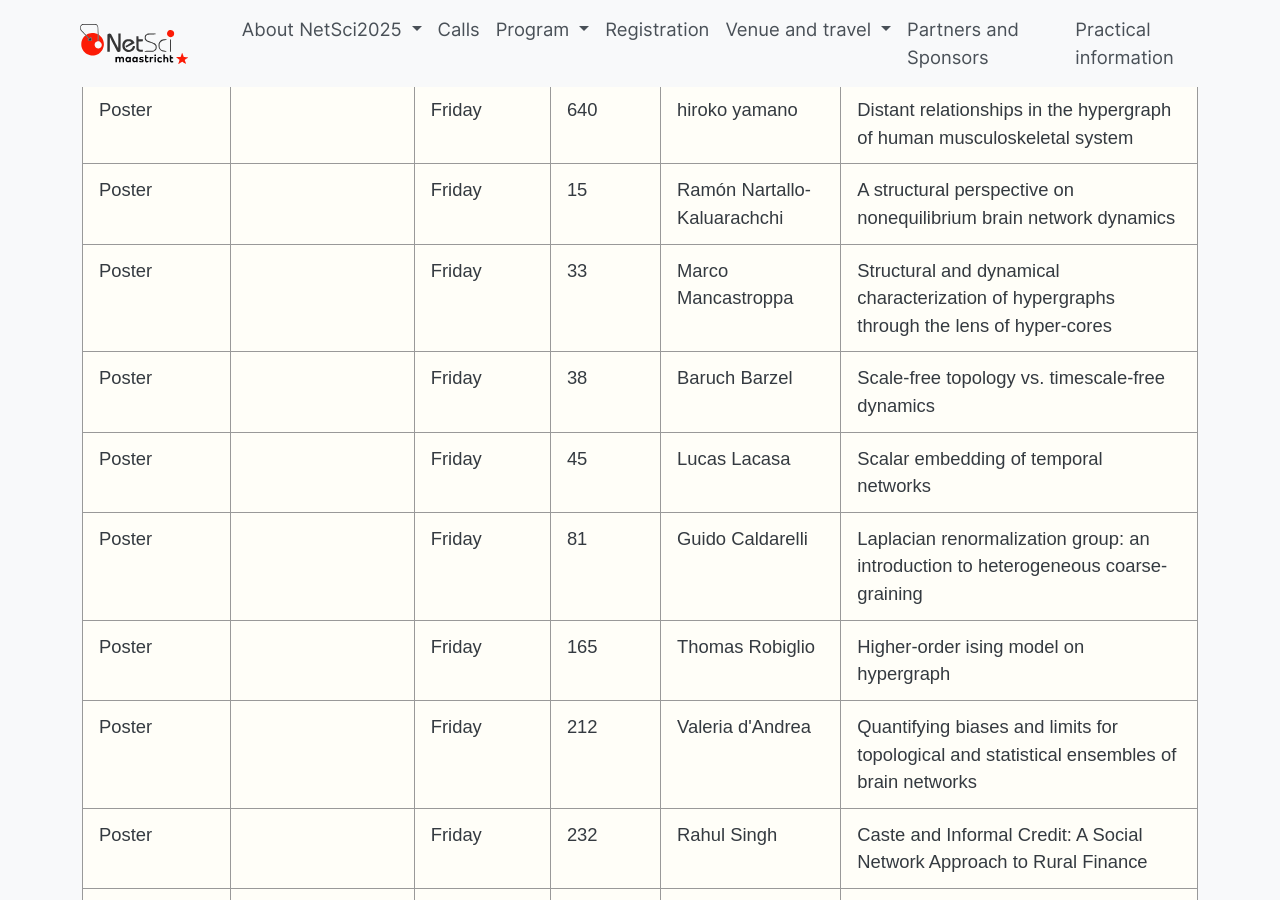
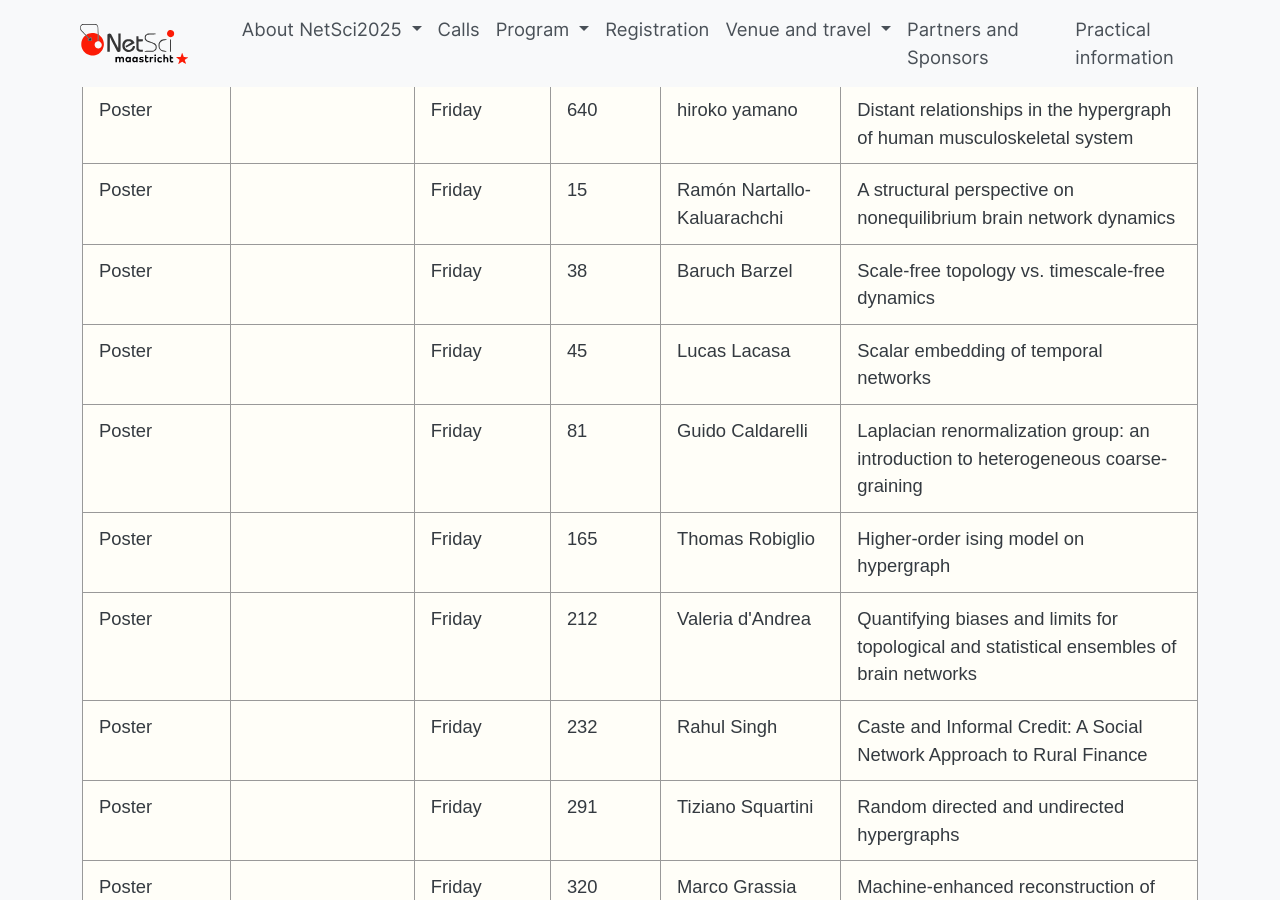
Before and after one commit to NetSci2025/netsci2025.github.io, a Jekyll site: the page built from all.md, in a window 1280 px wide and 900 px high, scrolled down 50930 px. Built offline with Jekyll 4.4.1, drawn with Linux system fonts in a browser that asks for light colours.

Commit message:
Update all.yml

```diff
--- a/_data/all.yml
+++ b/_data/all.yml
@@ -3467,13 +3467,6 @@
 - Contribution_type: Poster
   Session_name: ''
   Time: Friday
-  Abstract_ID: 33
-  Presenter: Marco Mancastroppa
-  Contribution_title: Structural and dynamical characterization of hypergraphs through
-    the lens of hyper-cores
-- Contribution_type: Poster
-  Session_name: ''
-  Time: Friday
   Abstract_ID: 38
   Presenter: Baruch Barzel
   Contribution_title: Scale-free topology vs. timescale-free dynamics
```
